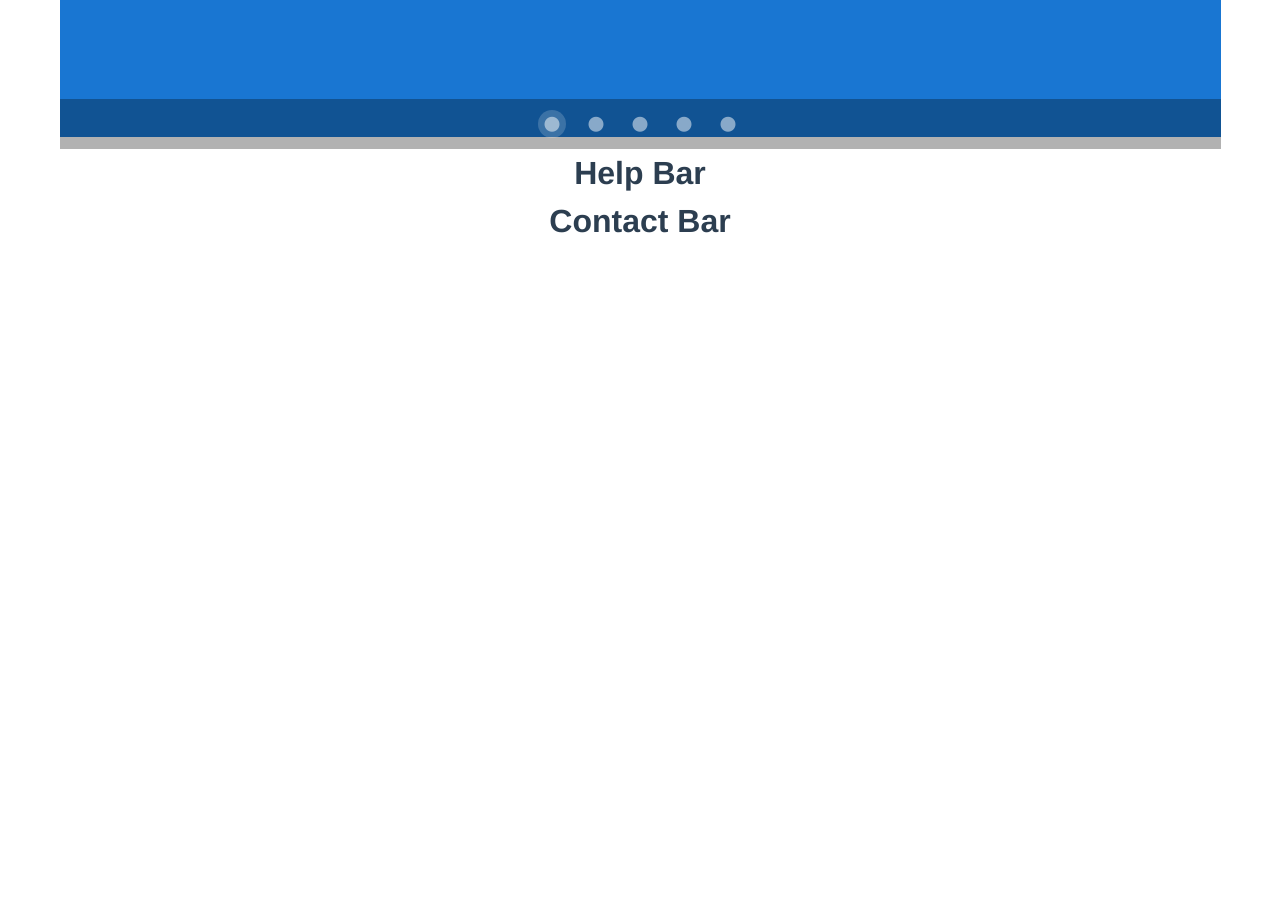
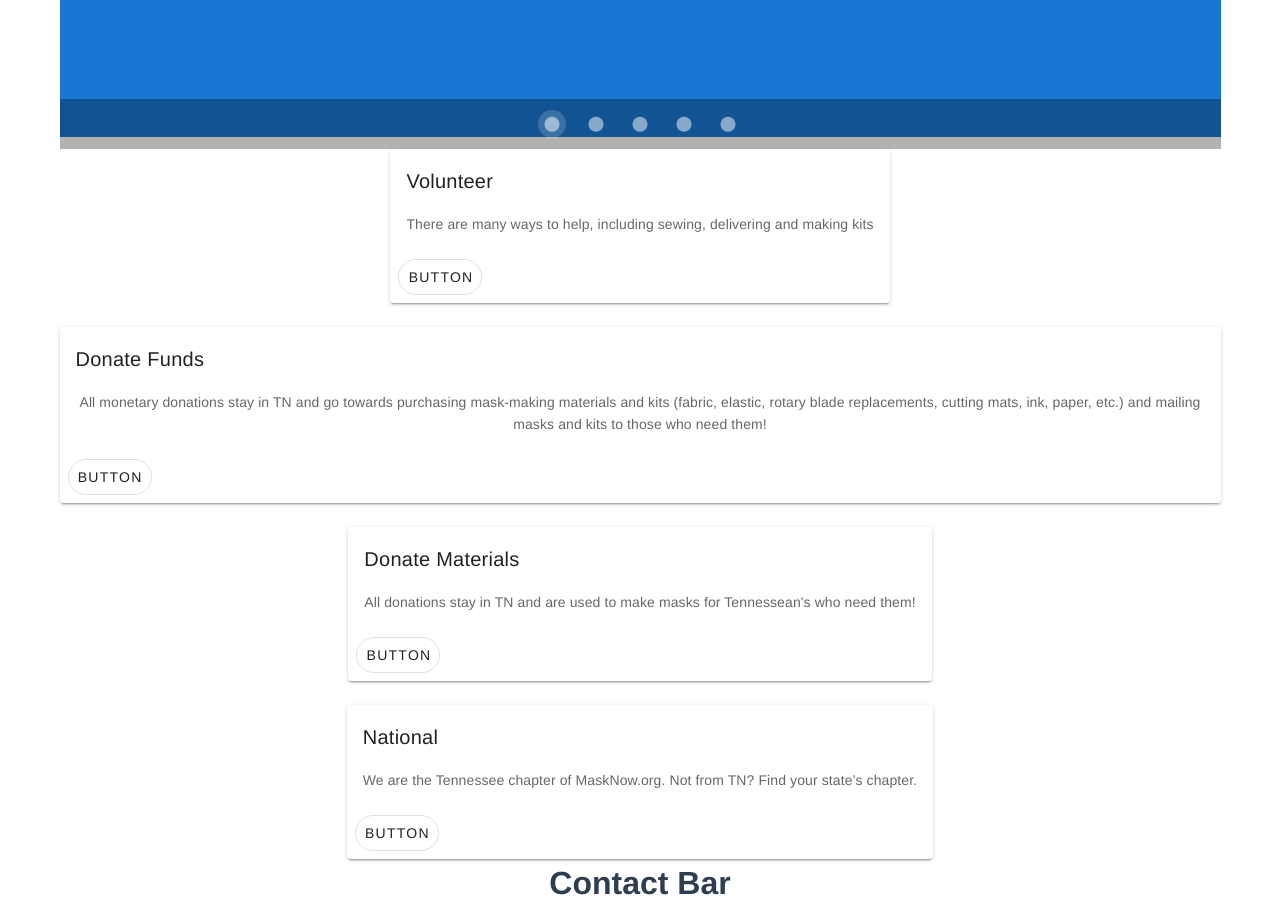
Before and after one commit to tannerb9/MasksNowTN-New, a Vue app: page / in a window 1280 px wide. Shown: the part 1140-2059 px from the top of the page. Before the commit the page ends 1397 px from the top, so only its background shows below. Built offline with nearby package versions, Linux system fonts and the light colour scheme.

Commit message:
feat: created basic structure for Help component but no styling

```diff
--- a/src/components/Help.vue
+++ b/src/components/Help.vue
@@ -1,5 +1,64 @@
 <template>
-  <h1>Help Bar</h1>
+  <v-row justify="space-around">
+    <v-col cols="auto">
+      <v-card>
+        <v-card-title> Volunteer </v-card-title>
+        <v-card-text>
+          There are many ways to help, including sewing, delivering and
+          making kits</v-card-text
+        >
+        <v-card-actions>
+          <v-btn outlined rounded text>
+            Button
+          </v-btn>
+        </v-card-actions>
+      </v-card>
+    </v-col>
+    <v-col cols="auto">
+      <v-card>
+        <v-card-title> Donate Funds </v-card-title>
+        <v-card-text>
+          All monetary donations stay in TN and go towards purchasing
+          mask-making materials and kits (fabric, elastic, rotary blade
+          replacements, cutting mats, ink, paper, etc.) and mailing
+          masks and kits to those who need them!
+        </v-card-text>
+        <v-card-actions>
+          <v-btn outlined rounded text>
+            Button
+          </v-btn>
+        </v-card-actions>
+      </v-card>
+    </v-col>
+    <v-col cols="auto">
+      <v-card>
+        <v-card-title> Donate Materials </v-card-title>
+        <v-card-text>
+          All donations stay in TN and are used to make masks for
+          Tennessean's who need them!</v-card-text
+        >
+        <v-card-actions>
+          <v-btn outlined rounded text>
+            Button
+          </v-btn>
+        </v-card-actions>
+      </v-card>
+    </v-col>
+    <v-col cols="auto">
+      <v-card>
+        <v-card-title> National </v-card-title>
+        <v-card-text>
+          We are the Tennessee chapter of MaskNow.org. Not from TN? Find
+          your state’s chapter.</v-card-text
+        >
+        <v-card-actions>
+          <v-btn outlined rounded text>
+            Button
+          </v-btn>
+        </v-card-actions>
+      </v-card>
+    </v-col>
+  </v-row>
 </template>
 
 <script>
```
